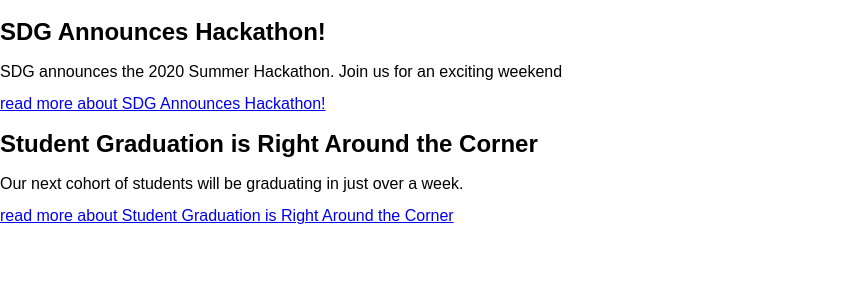
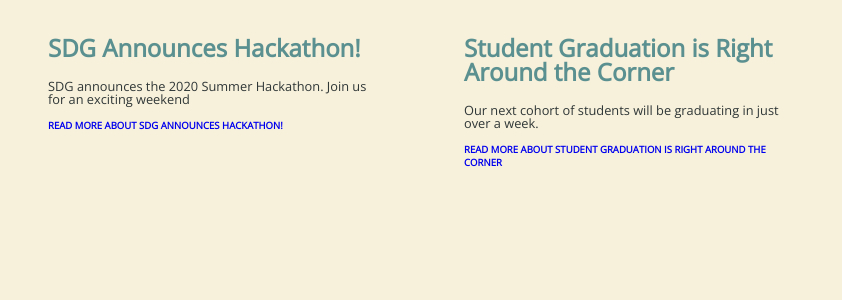
Before and after one commit to Amheisern/ReactArticles, a React (Vite) app: page / in a window 1280 px wide. Shown: the top 300 px of the page, without its empty margins (0-842 px from the left). Built offline with nearby package versions, Linux system fonts and the light colour scheme.

Commit message:
sample css added

```diff
--- a/src/index.scss
+++ b/src/index.scss
@@ -1,22 +1,36 @@
+@import url('https://fonts.googleapis.com/css2?family=Open+Sans&display=swap');
 :root {
   font: 16px / 1 sans-serif;
-
-  // SDG brand colors
-  --asphalt: #2f3737;
-  --bright-sky: #80ced2;
-  --lime: #b1d133;
-  --night-sky: #85577e;
-  --sand: #f7f0da;
-  --sea: #5a9090;
-  --sun: #d5562b;
-  --tangerine: #f99d1b;
 }
-
 html {
   height: 100%;
 }
-
 body {
+  font-family: 'Open Sans', sans-serif;
   margin: 0;
   min-height: 100%;
+  background-color: #f7f0da;
+  color: #2f3737;
 }
+article {
+  max-width: 20rem;
+  padding: 1rem 3rem;
+  font-size: 0.8rem;
+}
+article .read-more {
+  font-size: 0.6rem;
+}
+article h2 {
+  font-size: 1.5rem;
+  color: #5a9090;
+}
+main {
+  display: flex;
+  flex-wrap: wrap;
+}
+.read-more {
+  text-transform: uppercase;
+  font-size: 0.8rem;
+  font-weight: 800;
+  text-decoration: none;
+}
```
